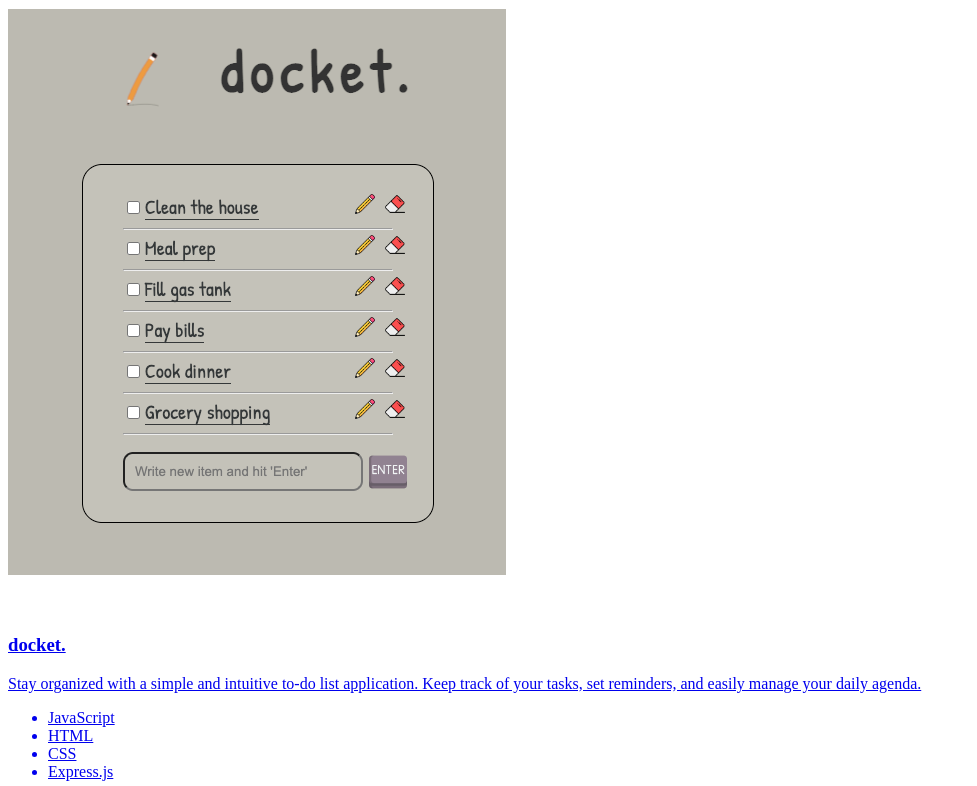
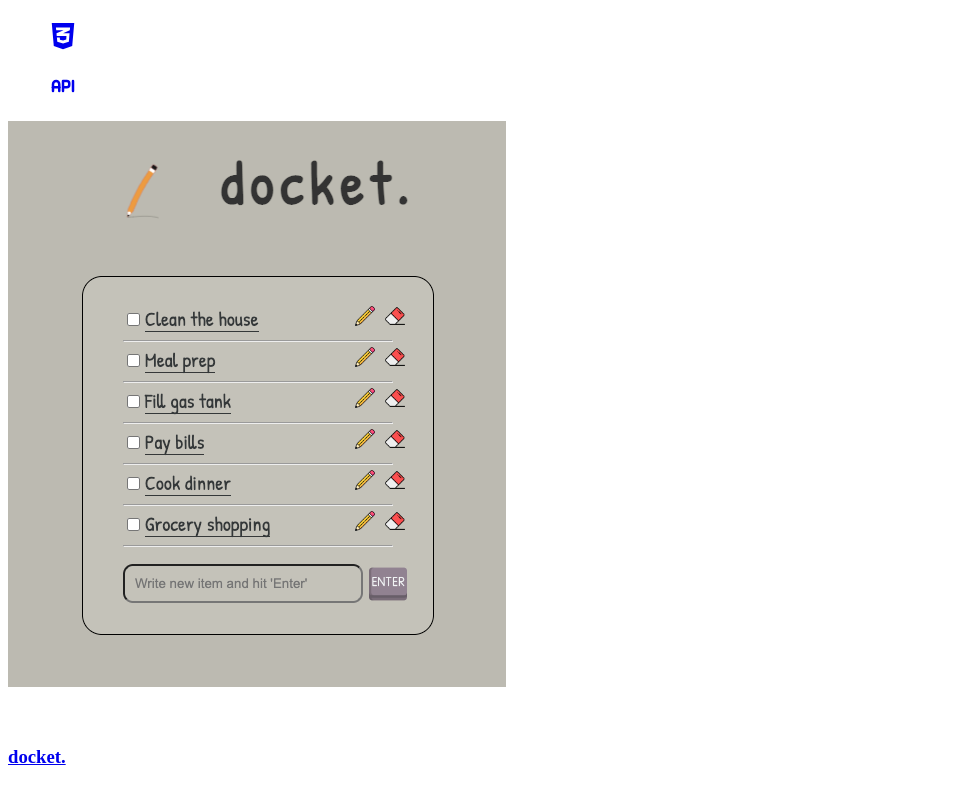
Before and after one commit to arjaybeltran/arjaybeltran, a Next.js app: page /projects in a window 1280 px wide. Shown: the part 1574-2360 px from the top of the page, without its empty margins (0-977 px from the left). Built offline with nearby package versions, Linux system fonts and the light colour scheme; some icons are missing; a web font is replaced by a local one.

Commit message:
css: updates styling for projects section

```diff
--- a/components/Projects.js
+++ b/components/Projects.js
@@ -1,7 +1,29 @@
 import React, { useState, useEffect } from 'react'
 import { PiArrowSquareOutFill } from 'react-icons/pi'
+import { RiJavascriptFill } from 'react-icons/ri'
+import { AiFillHtml5 } from 'react-icons/ai'
+import { FaCss3Alt } from 'react-icons/fa'
+import { SiExpress, SiPython, SiDjango, SiPostgresql, SiReact, SiMongodb} from 'react-icons/si'
+import { DiDjango } from 'react-icons/di'
+import { LiaNode } from 'react-icons/lia'
+import { TbApi } from 'react-icons/tb'
 import AOS from 'aos';
 import 'aos/dist/aos.css';
+
+const technologyIcons = {
+    JavaScript: RiJavascriptFill,
+    HTML: AiFillHtml5,
+    CSS: FaCss3Alt,
+    Express: SiExpress,
+    Python: SiPython,
+    Django: SiDjango,
+    Postgres: SiPostgresql,
+    React: SiReact,
+    Node: LiaNode,
+    MongoDB: SiMongodb,
+    API: TbApi
+}
+
 
 
 const projects = [
@@ -10,14 +32,14 @@ const projects = [
         description: 'Discover basic information about any country by searching for it. Explore details such as population, languages spoken, currency, and more.',
         liveSite: 'https://hello-world-rose-sigma.vercel.app/',
         img: '/images/helloworld.png',
-        technologies: ['JavaScript', 'HTML', 'CSS', 'AJAX'],
+        technologies: ['JavaScript', 'HTML', 'CSS', 'API'],
     } ,
     {
         name: 'docket.',
         description: 'Stay organized with a simple and intuitive to-do list application. Keep track of your tasks, set reminders, and easily manage your daily agenda.',
         liveSite: 'https://docket-project-two.herokuapp.com/',
         img: '/images/docket.png',
-        technologies: ['JavaScript', 'HTML', 'CSS', 'Express.js', ],
+        technologies: ['JavaScript', 'HTML', 'CSS', 'Express', ],
     } ,
     {
         name: 'Choruso',
@@ -31,14 +53,14 @@ const projects = [
         description: 'Simplify your job application process with Trackly, a comprehensive job application tracker. Keep tabs on your applications, track progress, and stay organized in your job search.',
         liveSite: 'https://legendary-halva-8abb3f.netlify.app/',
         img: '/images/trackly.png',
-        technologies: ['React', 'Node.js', 'MongoDB', 'Express.js'],
+        technologies: ['MongoDB', 'Express','React', 'Node'],
     } ,
     {
         name: 'flowerbox.',
         description: 'Your online destination for exquisite floral arrangements and fresh blooms. Discover beauty, elegance, and joy in every petal.',
         liveSite: 'https://flowerbox.vercel.app/',
         img: '/images/flowerbox.png',
-        technologies: ['React', 'Node.js', 'CSS'],
+        technologies: ['React', 'Node', 'CSS'],
     } ,
 
 ]
@@ -57,8 +79,7 @@ export default function Projects() {
           {projects.map((project, index) => (
             <div
               key={index}
-              className="project-card" data-aos="fade-up"
-              data-aos-anchor-placement="center-center"
+              className="project-card"
             >
 
 
@@ -75,9 +96,15 @@ export default function Projects() {
                     <p className='description'>{project.description}</p>
                     <div className='tech-stack'>
                     <ul className="tech-list">
-                            {project.technologies.map((technology, index) => (
-                            <li key={index}>{technology}</li>
-                        ))}
+                        {project.technologies.map((tech, techIndex) => {
+                            const IconComponent = technologyIcons[tech];
+                            if (!IconComponent) {
+                            return null; // Handle the case where the technology doesn't have an icon
+                        }
+                            return <p className='tech-icon'>
+                                    <IconComponent key={techIndex} size={30}  />
+                                   </p>;
+                    })}
                     </ul>
                     </div>
                     </a>
--- a/public/styles.css
+++ b/public/styles.css
@@ -31,7 +31,7 @@ html {
 }
 
 .bio-text {
-  font-family: 'Nanum Pen Script', cursive;
+  font-family: 'Sofia Sans Condensed', sans-serif;
 }
 
 body {
@@ -99,7 +99,6 @@ nav ul li:hover {
 
 .bio-text{
     letter-spacing: 4px;
-    font-family: 'Nanum Pen Script', cursive;
     font-size: 40px;
     font-weight: bold;
     text-shadow:
@@ -190,7 +189,7 @@ h1 {
 
 }
 
-.tech-list li {
+.tech-list ul {
   margin-right: 15px;
   border: 2px solid var(--secondary-color);
   border-radius: 10px;
@@ -198,6 +197,9 @@ h1 {
 
 }
 
+.tech-icon {
+  margin-right: 10px;
+}
 .tech-list li:hover {
   border: 2px solid var(--primary-color)
 }
```
